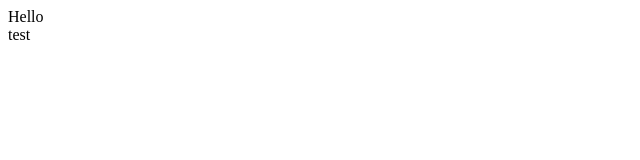
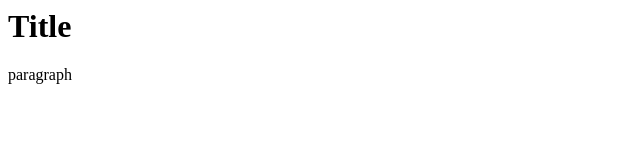
Before and after one commit to mendistuts/demo-repo, a plain HTML site: page index.html in a window 1280 px wide. Shown: the whole page, without its empty margins (0-640 px from the left). Drawn offline with Linux system fonts and the light colour scheme.

Commit message:
Test add h1 p

```diff
--- a/index.html
+++ b/index.html
@@ -1,2 +1,4 @@
-<div>Hello</div>
-test
+<div>
+    <h1>Title</h1>
+    <p>paragraph</p>
+</div>
```
